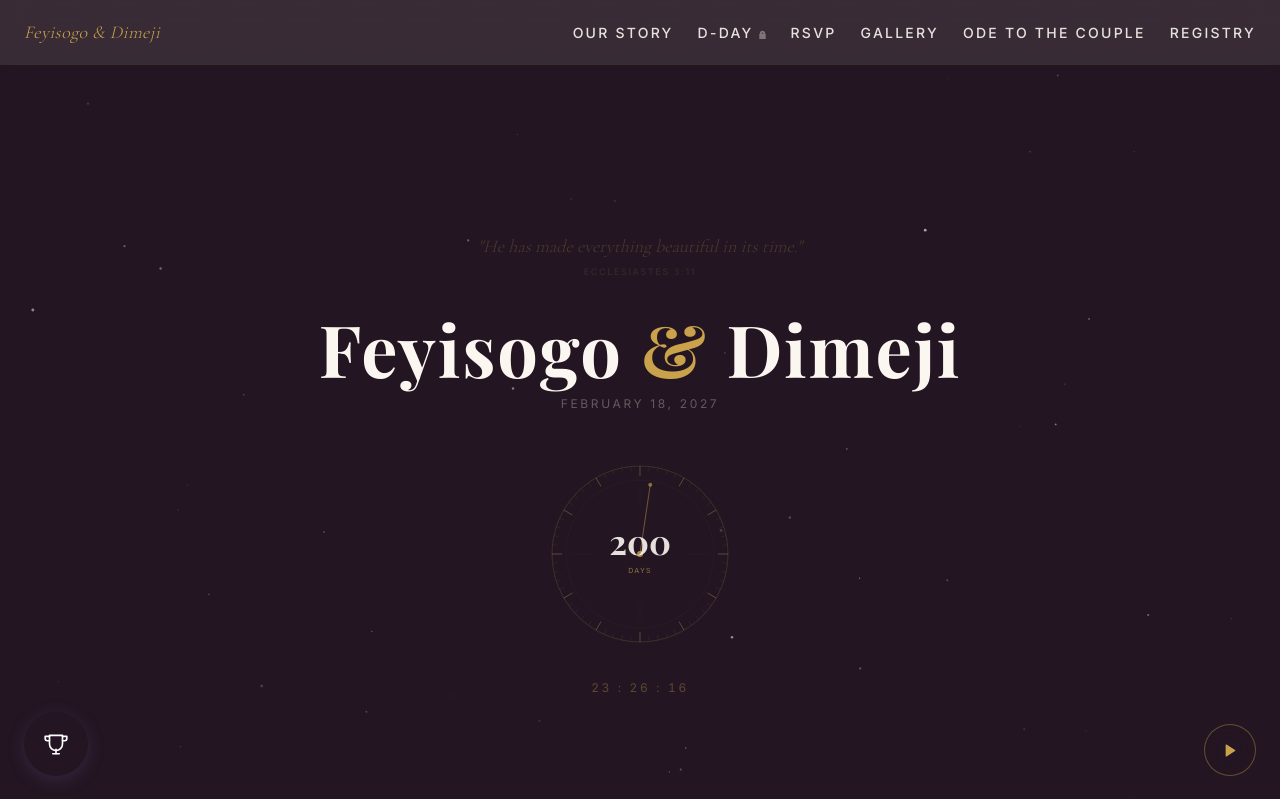
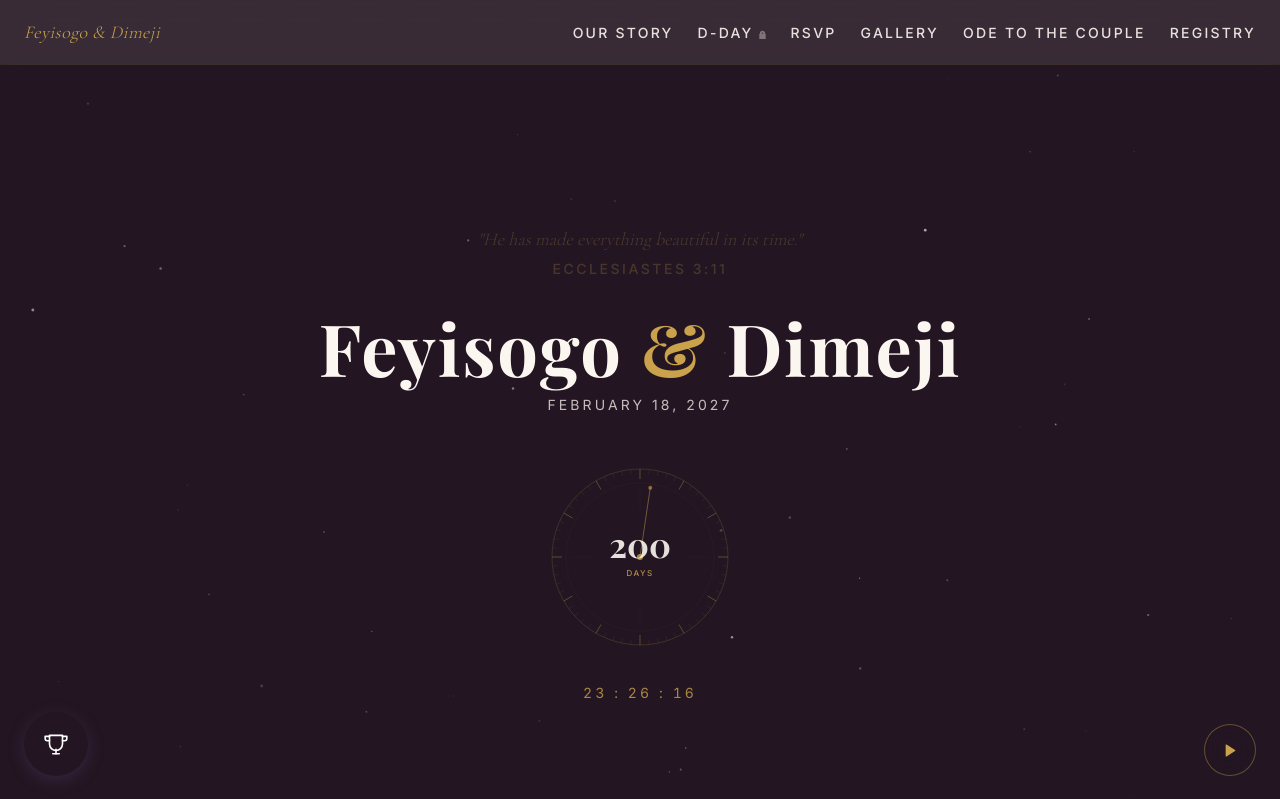
Before and after one commit to Dime1/Dimeyi-Website, a Next.js app: page / in a window 1280 px wide. Shown: the top 799 px of the page. Built offline with nearby package versions, Linux system fonts and the light colour scheme; a web font is replaced by a local one.

Commit message:
fix: raise hero date, verse ref, and countdown timer opacity/size

```diff
--- a/features/hero/AstrolabeCountdown.tsx
+++ b/features/hero/AstrolabeCountdown.tsx
@@ -123,9 +123,9 @@ export function AstrolabeCountdown() {
         <text
           x={CX} y={CY + 17}
           textAnchor="middle" dominantBaseline="middle"
-          fill="#C9A24B" fontSize="7"
+          fill="#C9A24B" fontSize="8"
           fontFamily="var(--font-sans)" fontWeight="500" letterSpacing="0.18em"
-          opacity="0.55"
+          opacity="0.85"
         >
           DAYS
         </text>
@@ -136,7 +136,7 @@ export function AstrolabeCountdown() {
       <p
         role="timer"
         aria-label={time ? `${time.hours} hours ${time.minutes} minutes ${time.seconds} seconds` : 'loading'}
-        className="font-sans text-xs tracking-[0.22em] text-gold/35 tabular-nums"
+        className="font-sans text-sm tracking-[0.22em] text-gold/80 tabular-nums"
       >
         {time
           ? `${String(time.hours).padStart(2,'0')} : ${String(time.minutes).padStart(2,'0')} : ${String(time.seconds).padStart(2,'0')}`
--- a/features/hero/HeroSection.tsx
+++ b/features/hero/HeroSection.tsx
@@ -61,7 +61,7 @@ export function HeroSection() {
           aria-label={`${VERSES.hero.text} — ${VERSES.hero.ref}`}
         >
           {VERSES.hero.text}
-          <span className="block mt-1 font-sans font-medium text-[9px] tracking-[0.18em] uppercase text-gold/40 not-italic">
+          <span className="block mt-1 font-sans font-medium text-sm tracking-[0.18em] uppercase text-gold/75 not-italic">
             {VERSES.hero.ref}
           </span>
         </motion.p>
@@ -92,7 +92,7 @@ export function HeroSection() {
             initial={{ opacity: 0 }}
             animate={{ opacity: 1 }}
             transition={reduced ? { duration: 0 } : { delay: 1.6, duration: 0.8 }}
-            className="font-sans text-[11px] md:text-xs tracking-[0.22em] text-ivory/30 uppercase mt-3"
+            className="font-sans text-sm tracking-[0.22em] text-ivory/75 uppercase mt-3"
           >
             {WEDDING.dateLabel}
           </motion.p>
```
